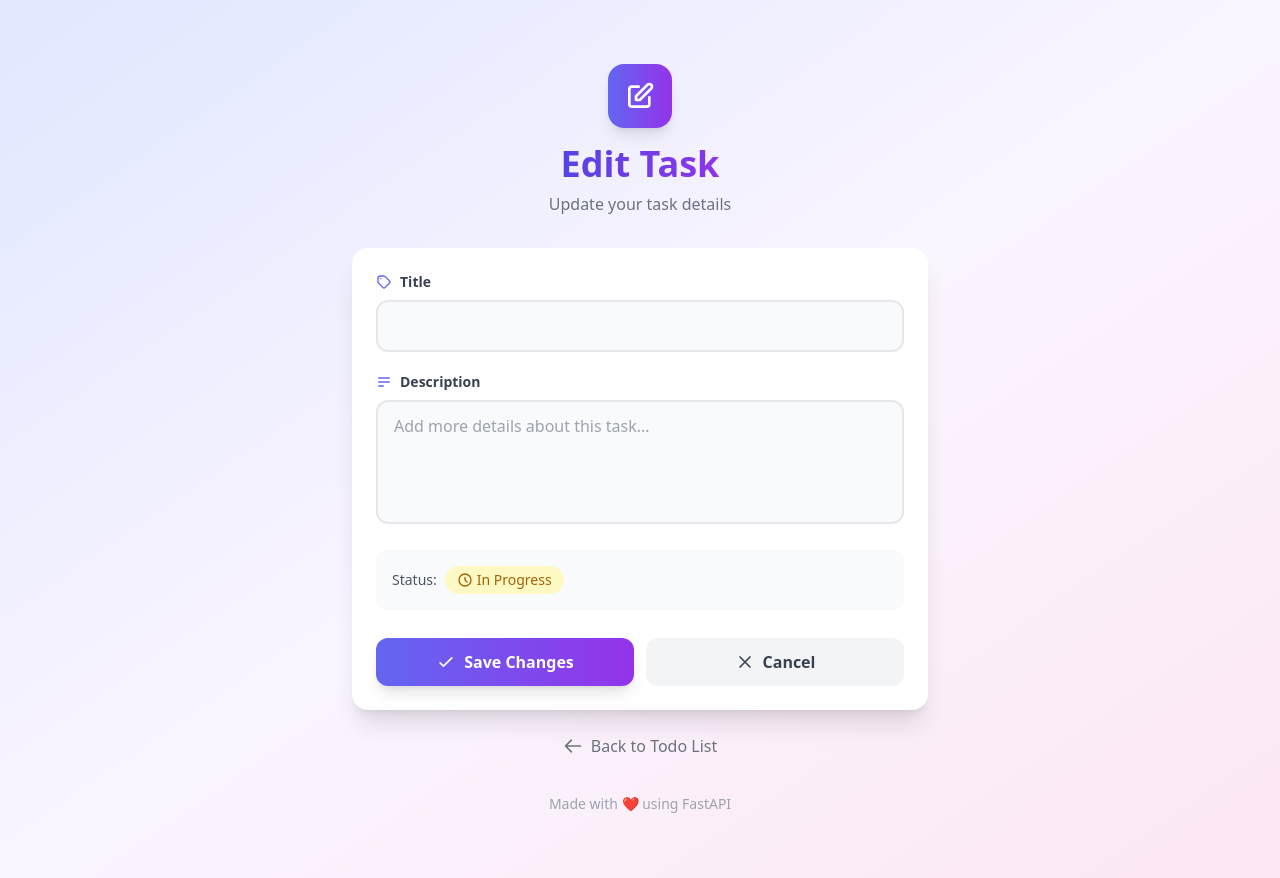
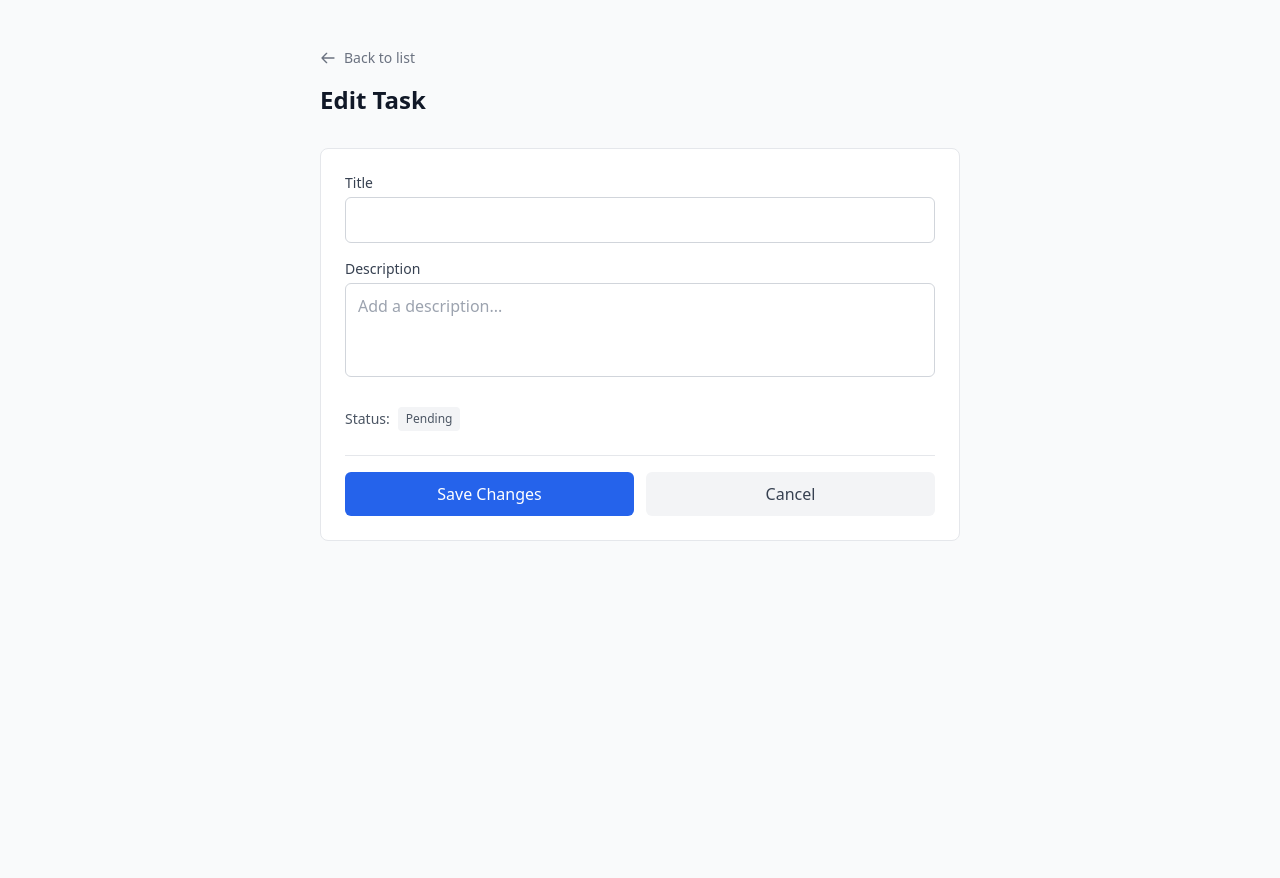
Before and after one commit to w3bdesign/flask-todo, a Flask app: template templates/edit.html in a window 1280 px wide. After the commit the page ends 541 px from the top, so only its background shows below. Run offline with Flask 3, Linux system fonts and the light colour scheme; the template is opened without the code that fills it, so the values that code supplies are empty; some libraries are stand-ins or nearby versions.

Commit message:
Redesign edit task page with simplified UI
Refactored the edit.html template to use a cleaner, more minimal Tailwind-based layout. Simplified form fields, updated status indicator, and improved navigation for better usability and consistency.

```diff
--- a/templates/edit.html
+++ b/templates/edit.html
@@ -5,141 +5,83 @@
     <meta name="viewport" content="width=device-width, initial-scale=1.0">
     <title>Edit Todo</title>
     <script src="https://cdn.tailwindcss.com"></script>
-    <style>
-      @keyframes fadeIn {
-        from { opacity: 0; transform: translateY(-10px); }
-        to { opacity: 1; transform: translateY(0); }
-      }
-      .animate-fadeIn {
-        animation: fadeIn 0.3s ease-out;
-      }
-    </style>
   </head>
 
-  <body class="min-h-screen bg-gradient-to-br from-indigo-100 via-purple-50 to-pink-100">
-    <div class="min-h-screen flex flex-col items-center py-8 px-4 sm:py-16">
+  <body class="min-h-screen bg-gray-50">
+    <div class="max-w-2xl mx-auto px-4 py-12">
       <!-- Header -->
-      <div class="text-center mb-8 animate-fadeIn">
-        <div class="inline-flex items-center justify-center w-16 h-16 bg-gradient-to-r from-indigo-500 to-purple-600 rounded-2xl shadow-lg mb-4">
-          <svg class="w-8 h-8 text-white" fill="none" stroke="currentColor" viewBox="0 0 24 24">
-            <path stroke-linecap="round" stroke-linejoin="round" stroke-width="2" d="M11 5H6a2 2 0 00-2 2v11a2 2 0 002 2h11a2 2 0 002-2v-5m-1.414-9.414a2 2 0 112.828 2.828L11.828 15H9v-2.828l8.586-8.586z"></path>
+      <header class="mb-8">
+        <a href="/" class="inline-flex items-center gap-2 text-gray-500 hover:text-gray-700 text-sm mb-4">
+          <svg class="w-4 h-4" fill="none" stroke="currentColor" viewBox="0 0 24 24">
+            <path stroke-linecap="round" stroke-linejoin="round" stroke-width="2" d="M10 19l-7-7m0 0l7-7m-7 7h18"></path>
           </svg>
-        </div>
-        <h1 class="text-4xl font-bold bg-gradient-to-r from-indigo-600 to-purple-600 bg-clip-text text-transparent">
-          Edit Task
-        </h1>
-        <p class="text-gray-500 mt-2">Update your task details</p>
-      </div>
+          Back to list
+        </a>
+        <h1 class="text-2xl font-semibold text-gray-900">Edit Task</h1>
+      </header>
 
-      <!-- Main Container -->
-      <div class="w-full max-w-xl">
       <!-- Edit Form -->
-        <form method="post" class="bg-white rounded-2xl shadow-xl p-6 animate-fadeIn">
-          <div class="space-y-5">
-            <!-- Title Field -->
+      <form method="post" class="bg-white rounded-lg border border-gray-200 p-6">
+        <div class="space-y-4">
+          <!-- Title -->
           <div>
-              <label for="title" class="block text-sm font-semibold text-gray-700 mb-2">
-                <span class="flex items-center gap-2">
-                  <svg class="w-4 h-4 text-indigo-500" fill="none" stroke="currentColor" viewBox="0 0 24 24">
-                    <path stroke-linecap="round" stroke-linejoin="round" stroke-width="2" d="M7 7h.01M7 3h5c.512 0 1.024.195 1.414.586l7 7a2 2 0 010 2.828l-7 7a2 2 0 01-2.828 0l-7-7A1.994 1.994 0 013 12V7a4 4 0 014-4z"></path>
-                  </svg>
-                  Title
-                </span>
-              </label>
+            <label for="title" class="block text-sm font-medium text-gray-700 mb-1">Title</label>
             <input
               type="text"
               id="title"
               name="title"
               value="{{ todo.title }}"
               required
-                class="w-full bg-gray-50 border-2 border-gray-200 rounded-xl py-3 px-4 text-gray-700 placeholder-gray-400 focus:outline-none focus:border-indigo-500 focus:bg-white transition-all duration-200"
+              class="w-full border border-gray-300 rounded-md py-2.5 px-3 text-gray-900 focus:outline-none focus:ring-2 focus:ring-blue-500 focus:border-transparent"
             />
           </div>
 
-            <!-- Description Field -->
+          <!-- Description -->
           <div>
-              <label for="description" class="block text-sm font-semibold text-gray-700 mb-2">
-                <span class="flex items-center gap-2">
-                  <svg class="w-4 h-4 text-indigo-500" fill="none" stroke="currentColor" viewBox="0 0 24 24">
-                    <path stroke-linecap="round" stroke-linejoin="round" stroke-width="2" d="M4 6h16M4 12h16M4 18h7"></path>
-                  </svg>
-                  Description
-                </span>
-              </label>
+            <label for="description" class="block text-sm font-medium text-gray-700 mb-1">Description</label>
             <textarea
               id="description"
               name="description"
-                rows="4"
-                placeholder="Add more details about this task..."
-                class="w-full bg-gray-50 border-2 border-gray-200 rounded-xl py-3 px-4 text-gray-700 placeholder-gray-400 focus:outline-none focus:border-indigo-500 focus:bg-white transition-all duration-200 resize-none"
+              rows="3"
+              placeholder="Add a description..."
+              class="w-full border border-gray-300 rounded-md py-2.5 px-3 text-gray-900 placeholder-gray-400 focus:outline-none focus:ring-2 focus:ring-blue-500 focus:border-transparent resize-none"
             >{{ todo.description }}</textarea>
           </div>
 
-            <!-- Status Indicator -->
-            <div class="flex items-center gap-3 p-4 bg-gray-50 rounded-xl">
-              <div class="flex items-center gap-2">
-                <span class="text-sm font-medium text-gray-600">Status:</span>
+          <!-- Status -->
+          <div class="flex items-center gap-2 py-2">
+            <span class="text-sm text-gray-600">Status:</span>
             {% if todo.completed %}
-                <span class="inline-flex items-center gap-1 px-3 py-1 bg-green-100 text-green-700 text-sm font-medium rounded-full">
-                  <svg class="w-4 h-4" fill="none" stroke="currentColor" viewBox="0 0 24 24">
+            <span class="inline-flex items-center gap-1 px-2 py-1 bg-green-100 text-green-700 text-xs font-medium rounded">
+              <svg class="w-3 h-3" fill="none" stroke="currentColor" viewBox="0 0 24 24">
                 <path stroke-linecap="round" stroke-linejoin="round" stroke-width="2" d="M5 13l4 4L19 7"></path>
               </svg>
               Completed
             </span>
             {% else %}
-                <span class="inline-flex items-center gap-1 px-3 py-1 bg-yellow-100 text-yellow-700 text-sm font-medium rounded-full">
-                  <svg class="w-4 h-4" fill="none" stroke="currentColor" viewBox="0 0 24 24">
-                    <path stroke-linecap="round" stroke-linejoin="round" stroke-width="2" d="M12 8v4l3 3m6-3a9 9 0 11-18 0 9 9 0 0118 0z"></path>
-                  </svg>
-                  In Progress
+            <span class="inline-flex items-center px-2 py-1 bg-gray-100 text-gray-600 text-xs font-medium rounded">
+              Pending
             </span>
             {% endif %}
           </div>
-            </div>
 
-            <!-- Action Buttons -->
-            <div class="flex gap-3 pt-2">
+          <!-- Actions -->
+          <div class="flex gap-3 pt-4 border-t border-gray-200">
             <button
               type="submit"
-                class="flex-1 bg-gradient-to-r from-indigo-500 to-purple-600 hover:from-indigo-600 hover:to-purple-700 text-white font-semibold py-3 px-6 rounded-xl shadow-lg hover:shadow-xl transform hover:-translate-y-0.5 transition-all duration-200"
+              class="flex-1 bg-blue-600 hover:bg-blue-700 text-white font-medium py-2.5 px-4 rounded-md"
             >
-                <span class="flex items-center justify-center gap-2">
-                  <svg class="w-5 h-5" fill="none" stroke="currentColor" viewBox="0 0 24 24">
-                    <path stroke-linecap="round" stroke-linejoin="round" stroke-width="2" d="M5 13l4 4L19 7"></path>
-                  </svg>
               Save Changes
-                </span>
             </button>
             <a
               href="/"
-                class="flex-1 bg-gray-100 hover:bg-gray-200 text-gray-700 font-semibold py-3 px-6 rounded-xl transition-all duration-200 text-center"
+              class="flex-1 bg-gray-100 hover:bg-gray-200 text-gray-700 font-medium py-2.5 px-4 rounded-md text-center"
             >
-                <span class="flex items-center justify-center gap-2">
-                  <svg class="w-5 h-5" fill="none" stroke="currentColor" viewBox="0 0 24 24">
-                    <path stroke-linecap="round" stroke-linejoin="round" stroke-width="2" d="M6 18L18 6M6 6l12 12"></path>
-                  </svg>
               Cancel
-                </span>
             </a>
           </div>
         </div>
       </form>
-
-        <!-- Back Link -->
-        <div class="mt-6 text-center">
-          <a href="/" class="inline-flex items-center gap-2 text-gray-500 hover:text-indigo-600 transition-colors duration-200">
-            <svg class="w-5 h-5" fill="none" stroke="currentColor" viewBox="0 0 24 24">
-              <path stroke-linecap="round" stroke-linejoin="round" stroke-width="2" d="M10 19l-7-7m0 0l7-7m-7 7h18"></path>
-            </svg>
-            Back to Todo List
-          </a>
-        </div>
-      </div>
-
-      <!-- Footer -->
-      <div class="mt-8 text-center text-sm text-gray-400">
-        Made with ❤️ using FastAPI
-      </div>
     </div>
   </body>
 </html>
```
Lines whose indentation alone changed are shown as unchanged.
